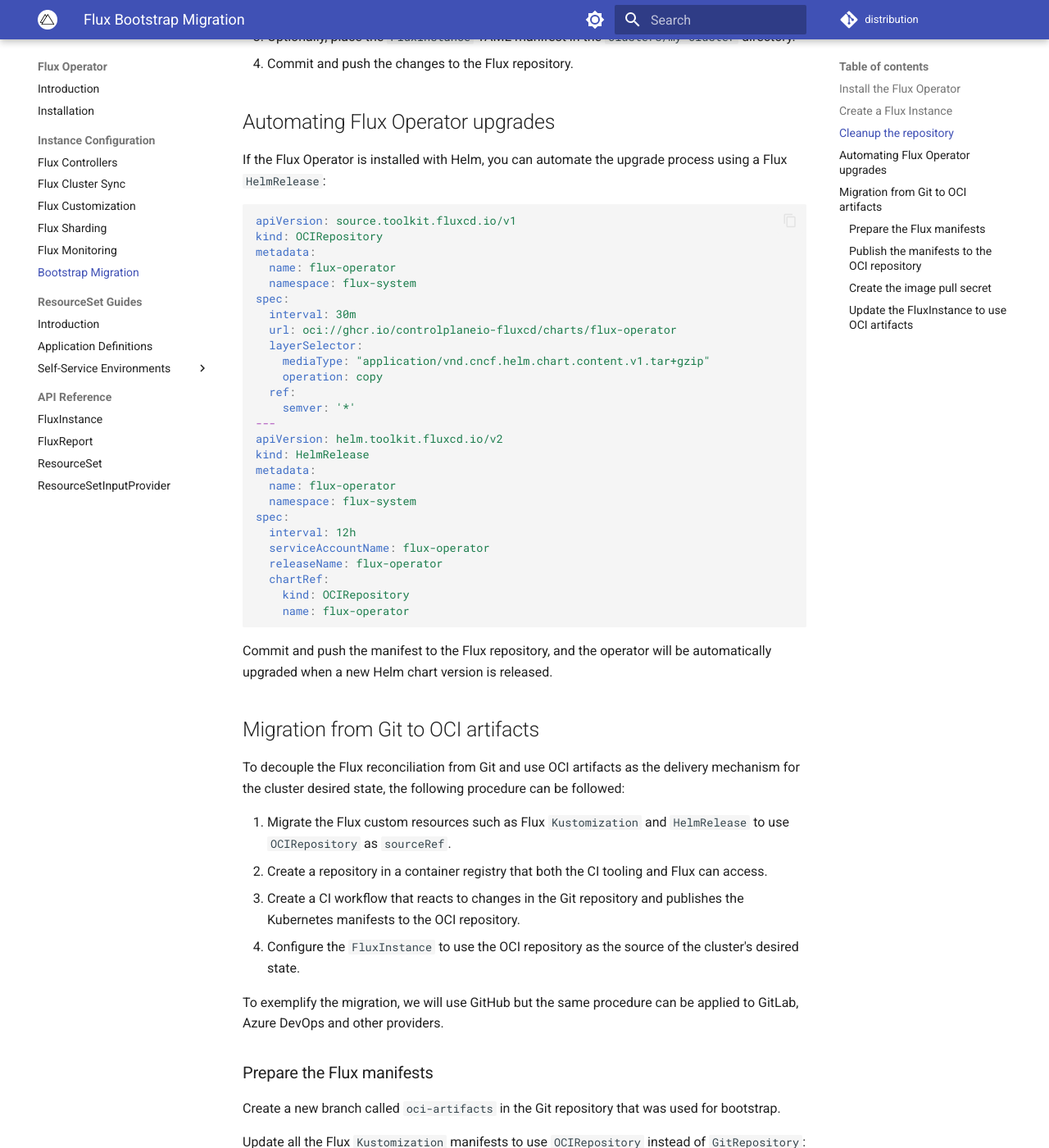
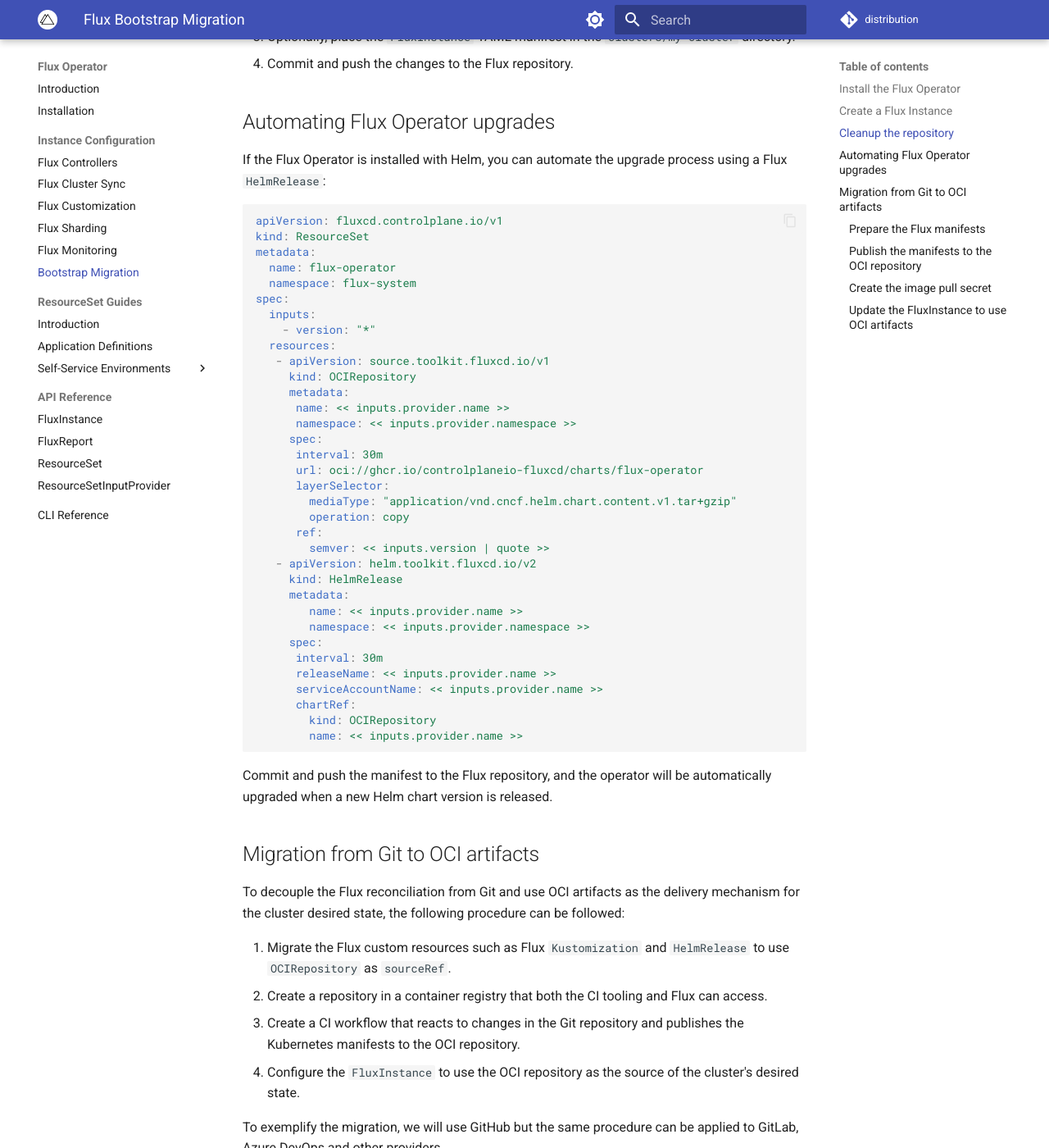
Before and after one commit to controlplaneio-fluxcd/distribution, an MkDocs documentation site: the page built from docs/operator/flux-bootstrap-migration.md, in a window 1280 px wide and 1400 px high, scrolled down 2059 px. Shown: the whole window at 82% size. Built offline with MkDocs 1.6.1 and Material for MkDocs 9.7.7, drawn with Linux system fonts in a browser that asks for light colours; comment, search, counter and statistics services are not loaded.

Commit message:
Add Flux Operator CLI usage guide to docs
Signed-off-by: Stefan Prodan <stefan.prodan@gmail.com>

````diff
--- a/docs/operator/flux-bootstrap-migration.md
+++ b/docs/operator/flux-bootstrap-migration.md
@@ -105,32 +105,40 @@
 If the Flux Operator is installed with Helm, you can automate the upgrade process using a Flux `HelmRelease`:
 
 ```yaml
-apiVersion: source.toolkit.fluxcd.io/v1
-kind: OCIRepository
+apiVersion: fluxcd.controlplane.io/v1
+kind: ResourceSet
 metadata:
   name: flux-operator
   namespace: flux-system
 spec:
-  interval: 30m
-  url: oci://ghcr.io/controlplaneio-fluxcd/charts/flux-operator
-  layerSelector:
-    mediaType: "application/vnd.cncf.helm.chart.content.v1.tar+gzip"
-    operation: copy
-  ref:
-    semver: '*'
----
-apiVersion: helm.toolkit.fluxcd.io/v2
-kind: HelmRelease
-metadata:
-  name: flux-operator
-  namespace: flux-system
-spec:
-  interval: 12h
-  serviceAccountName: flux-operator
-  releaseName: flux-operator
-  chartRef:
-    kind: OCIRepository
-    name: flux-operator
+  inputs:
+    - version: "*"
+  resources:
+   - apiVersion: source.toolkit.fluxcd.io/v1
+     kind: OCIRepository
+     metadata:
+      name: << inputs.provider.name >>
+      namespace: << inputs.provider.namespace >>
+     spec:
+      interval: 30m
+      url: oci://ghcr.io/controlplaneio-fluxcd/charts/flux-operator
+      layerSelector:
+        mediaType: "application/vnd.cncf.helm.chart.content.v1.tar+gzip"
+        operation: copy
+      ref:
+        semver: << inputs.version | quote >>
+   - apiVersion: helm.toolkit.fluxcd.io/v2
+     kind: HelmRelease
+     metadata:
+        name: << inputs.provider.name >>
+        namespace: << inputs.provider.namespace >>
+     spec:
+      interval: 30m
+      releaseName: << inputs.provider.name >>
+      serviceAccountName: << inputs.provider.name >>
+      chartRef:
+        kind: OCIRepository
+        name: << inputs.provider.name >>
 ```
 
 Commit and push the manifest to the Flux repository, and the operator will be automatically upgraded
--- a/mkdocs.yml
+++ b/mkdocs.yml
@@ -124,6 +124,7 @@
           - FluxReport: operator/fluxreport.md
           - ResourceSet: operator/resourceset.md
           - ResourceSetInputProvider: operator/resourcesetinputprovider.md
+      - CLI Reference: operator/cli.md
   - Flux MCP Server:
       - Introduction: mcp/index.md
       - Installation: mcp/install.md
````
Also changed, not shown: docs/operator/cli.md (added, +130 -0 lines), docs/operator/flux-kustomize.md (+1 -10 lines), docs/operator/resourcesets/app-definition.md (+3 -16 lines).
